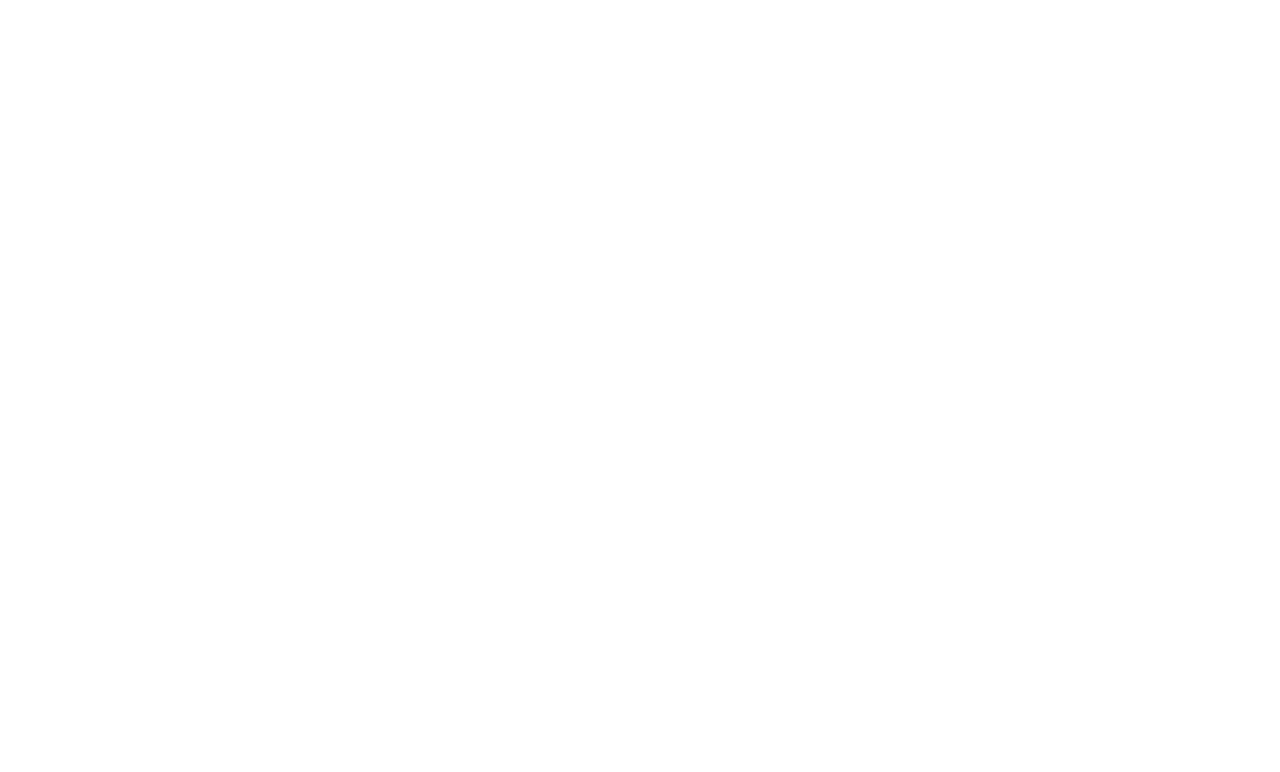
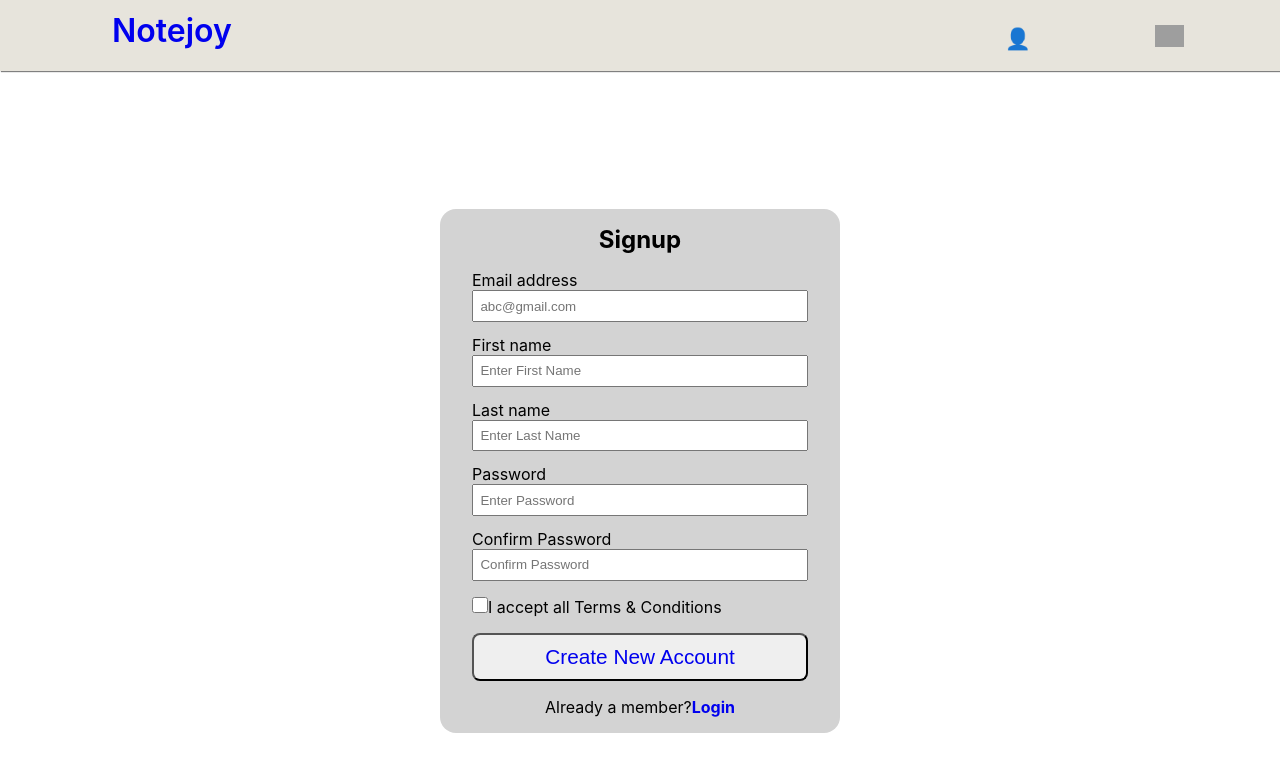
Before and after one commit to manojkumar8400/notes-app, a React (Create React App) app: page /signup in a window 1280 px wide. Before the commit this address had no page. Shown: the top 772 px of the page. Built offline with nearby package versions, Linux system fonts and the light colour scheme; grey boxes are pictures that could not be loaded; what miragejs would draw is missing.

Commit message:
Feat : Authentication
Added Authentication page.

```diff
--- a/public/index.html
+++ b/public/index.html
@@ -24,7 +24,7 @@
       work correctly both with client-side routing and a non-root public URL.
       Learn how to configure a non-root public URL by running `npm run build`.
     -->
-    <title>Clous App</title>
+    <title>Notejoy App</title>
   </head>
   <body>
     <noscript>You need to enable JavaScript to run this app.</noscript>
--- a/src/App.js
+++ b/src/App.js
@@ -2,14 +2,16 @@
 import { Routes, Route } from "react-router-dom";
 import "../src/components/Utilities/Utilities.css";
 import "./App.css";
-import { Home, Notes } from "./pages/index";
+import { Home, Notes, Login, Signup } from "./pages/index";
 
 function App() {
   return (
     <div className="App">
       <Routes>
-        <Route path="/" element={<Home/>}/>
+        <Route path="/" element={<Home/>} />
         <Route path="notes" element={<Notes/>} />
+        <Route path="login" element={<Login/>} />
+        <Route path="signup" element={<Signup/>} />
       </Routes>
     </div>
   );
--- a/src/components/Navigation/Navigation.css
+++ b/src/components/Navigation/Navigation.css
@@ -17,18 +17,6 @@
     margin-top: 1.2rem;
 }
 
-.logo-img{
-    height: 3rem;
-    border: 1px solid;
-}
-
-.small-txt {
-    margin-left: 1.1rem;
-    font-size: small;
-    font-weight: bold;
-    margin-top: -6px;
-}
-
 .side-nav-section {
     width: 12rem;
     margin-right: 6rem;
--- a/src/components/Navigation/Navigation.jsx
+++ b/src/components/Navigation/Navigation.jsx
@@ -7,11 +7,13 @@
     return (
         <>
             <nav className="nav-bar flex jstfy-ctnt-spc-between position-sticky z-index">
-                <div className='logo-design flex flex-direction-column'>
-                    <Link to="/" className="logo"><img className='logo-img' src="https://encrypted-tbn0.gstatic.com/images?q=tbn:ANd9GcSXtJK3RR-Ix8qU3FtSp9sC3zpHcv8d34pNxw&usqp=CAU" alt="" /></Link>
+                <div className='logo-design flex'>
+                    <Link to="/" className="logo"><span>Notejoy</span> </Link>
                 </div>
                 <ul className="side-nav-section flex jstfy-ctnt-spc-between align-itm-center">
-                    <li className="login-btn">👤</li>
+                    <Link to="/Login">
+                        <li className="login-btn">👤</li>
+                    </Link>
                     <li className="darkmode-btn btn"><img className='darkmode-img' src="https://cdn-icons.flaticon.com/png/128/4489/premium/4489231.png?token=exp=1649734041~hmac=f180853bb021e7917ec79aa2b7a43804" alt="dark mode" /></li>
                 </ul>
             </nav>
--- /dev/null
+++ b/src/pages/Auth/Auth.css
@@ -0,0 +1,148 @@
+/*      Login            */
+
+.login-main-container {
+    display: flex;
+    flex-direction: column;
+    justify-content: center;
+    align-items: center;
+    height: 85vh;
+}
+
+.login-container {
+    background-color: var(--gray-200);
+    padding: 2rem;
+    width: 25rem;
+    border-radius: 1rem;
+}
+
+.login-heading {
+    text-align: center;
+    margin: 1rem 0 2rem 0;
+}
+
+.mail-password-container {
+    display: flex;
+    flex-direction: column;
+}
+
+.mail-input {
+    padding: .4rem;
+    margin: .1rem 0 1rem 0;
+}
+
+.pass-input {
+    padding: .4rem;
+    margin: .1rem 0 1rem 0;
+}
+
+.forget-password-section {
+    display: flex;
+    justify-content: space-between;
+}
+
+.checkbox-inpt {
+    width: 1rem;
+    height: 1rem;
+}
+
+.login-btn {
+    width: 100%;
+    margin: 1rem 0;
+}
+
+.create-account-link {
+    display: block;
+    text-align: center;
+    font-size: 1.2rem;
+}
+
+.logo-img {
+    width: 5vh;
+}
+
+.signup-way-container {
+    text-align: center;
+    margin: 2rem 0 .5rem 0;
+}
+
+.twitter-logo {
+    border-radius: 50%;
+}
+
+@media screen and (max-width:520px) {
+    html {
+        font-size: 13px;
+    }
+}
+
+/*           Signup            */
+
+
+.signup-main-container {
+    display: flex;
+    flex-direction: column;
+    justify-content: center;
+    align-items: center;
+    height: 100vh;
+}
+
+.signup-container {
+    display: flex;
+    flex-direction: column;
+    background-color: lightgray;
+    border-radius: 1rem;
+    width: 25rem;
+    padding: 1rem 2rem;
+}
+
+.signup-heading {
+    text-align: center;
+    margin: 0 0 1rem 0;
+}
+
+.input {
+    padding: .4rem;
+    margin-bottom: .8rem;
+}
+
+.checkbox-item {
+    margin-top: -1rem;
+}
+
+.checkbox-input {
+    width: 1rem;
+    height: 1rem;
+}
+
+.submit-btn {
+    font-size: 1.1rem;
+    padding: .4rem;
+    margin: 1rem 0 .5rem 0;
+}
+
+.login-link {
+    text-align: center;
+}
+
+.or-option {
+    text-align: center;
+}
+
+.signup-way {
+    text-align: center;
+    margin: .5rem 0 .5rem 0;
+}
+
+.logo-img {
+    width: 5vh;
+}
+
+.twitter-logo {
+    border-radius: 50%;
+}
+
+@media screen and (max-width:520px) {
+    html {
+        font-size: 13px;
+    }
+}
--- /dev/null
+++ b/src/pages/Auth/Login.jsx
@@ -0,0 +1,37 @@
+import { Link } from "react-router-dom";
+import "./Auth.css";
+import { Navigation } from "../../components/Navigation/Navigation";
+
+const Login = () => {
+
+    return (
+        <>
+            <div>
+                <Navigation />
+            </div>
+            <form className="login-main-container">
+                <div className="login-container">
+                    <h1 className="login-heading">Login</h1>
+                    <section className="mail-password-container">
+                        <label for="/">Email address</label>
+                        <input className="mail-input" type="email" placeholder="abc@gmail.com" />
+                        <label for="/">Password</label>
+                        <input className="pass-input" type="password" placeholder="*************" />
+                    </section>
+                    <section className="forget-password-section">
+                        <label for="/">
+                            <input className="checkbox-inpt" type="checkbox" />
+                            Remember me</label>
+                        <Link to="/Forget" className="forget-pass-link">Forget Password?</Link>
+                    </section>
+                    <Link to="/AllProducts">
+                        <button className="login-btn">Login</button><br />
+                    </Link>
+                    <Link className="create-account-link" to="/Signup">Create New Account</Link>
+                </div>
+            </form>
+        </>
+    )
+}
+
+export { Login }
--- /dev/null
+++ b/src/pages/Auth/Signup.jsx
@@ -0,0 +1,43 @@
+import { Link } from "react-router-dom";
+import "./Auth.css";
+import { Navigation } from "../../components/Navigation/Navigation";
+
+const Signup = () => {
+
+    return (
+        <>
+            <div>
+                <Navigation />
+            </div>
+            <form className="signup-main-container">
+                <div className="signup-container">
+                    <h2 className="signup-heading">Signup</h2>
+                    <label className="email-add-txt">Email address</label>
+                    <input className="email-input input" type="email" placeholder="abc@gmail.com" />
+                    <label className="email-add">First name</label>
+                    <input className="email-input input" type="text" placeholder="Enter First Name" />
+                    <label className="email-add">Last name</label>
+                    <input className="email-input input" type="text" placeholder="Enter Last Name" />
+                    <label className="password">Password</label>
+                    <input className="email-input input" type="password" placeholder="Enter Password" />
+                    <label className="password">Confirm Password</label>
+                    <input className="email-input input" type="password" placeholder="Confirm Password" /><br />
+                    <div className="checkbox-item">
+                        <input className="checkbox-input" type="checkbox" />
+                        <label className="checkbox-txt">I accept all Terms & Conditions</label><br />
+                    </div>
+                    <button className="login-btn">
+                        <Link to="/AllProducts">
+                            Create New Account
+                        </Link>
+                    </button>
+                    <label className="login-link">Already a member?
+                        <Link to="/Login"><strong>Login</strong></Link>
+                    </label>
+                </div>
+            </form>
+        </>
+    )
+}
+
+export { Signup }
--- a/src/pages/index.js
+++ b/src/pages/index.js
@@ -1,4 +1,6 @@
 import { Home } from "./Home/Home";
 import { Notes } from "./CreateNotes/Notes";
+import { Login } from "./Auth/Login";
+import { Signup } from "./Auth/Signup";
 
-export { Home, Notes }
+export { Home, Notes, Login, Signup }
```
Also changed, not shown: public/assests/home-img.svg (deleted).
